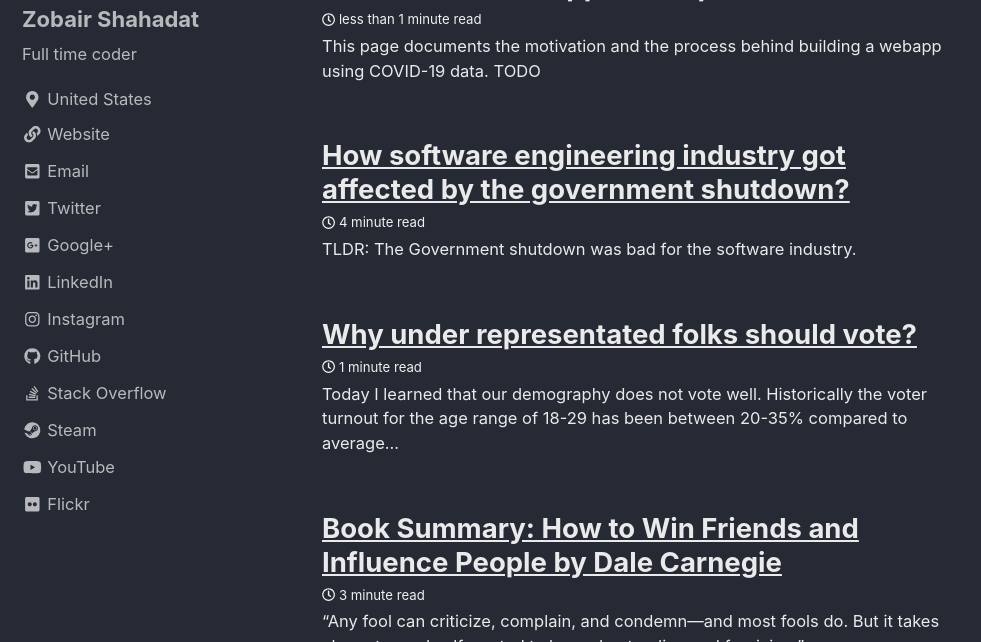
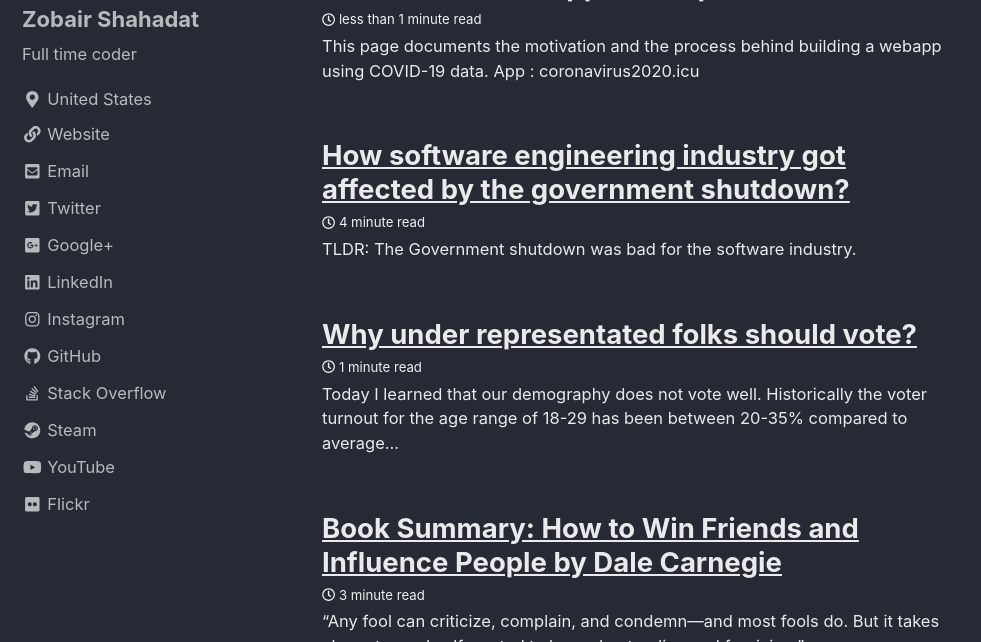
Before and after one commit to zmsp/zmsp.github.io, a Jekyll site: the page built from index.html, in a window 1280 px wide and 900 px high, cut to the strip 258-900 px from the top of the window. Shown: the whole strip, without its empty margins (0-981 px from the left). Built offline with Jekyll 4.4.1, drawn with Linux system fonts in a browser that asks for light colours; nearby versions of some CDN libraries; the list of posts is cut into pages by our own code.

Commit message:
Update 2020-03-08-i-see-u-coronavirus.md

```diff
--- a/_posts/2020-03-08-i-see-u-coronavirus.md
+++ b/_posts/2020-03-08-i-see-u-coronavirus.md
@@ -16,7 +16,8 @@
 
 
 # This page documents the motivation and the process behind building a webapp using COVID-19 data.
-TODO
+App : [coronavirus2020.icu](coronavirus2020.icu)
+
 
 
 ## Data Analytics
@@ -46,6 +47,7 @@
 * Add time series data
 * Look into more data sources
 * Improve upon UI
+* Attempt to build an android app using the same source.
 
 ## Project timeline
 * 3/6, built the API
```
